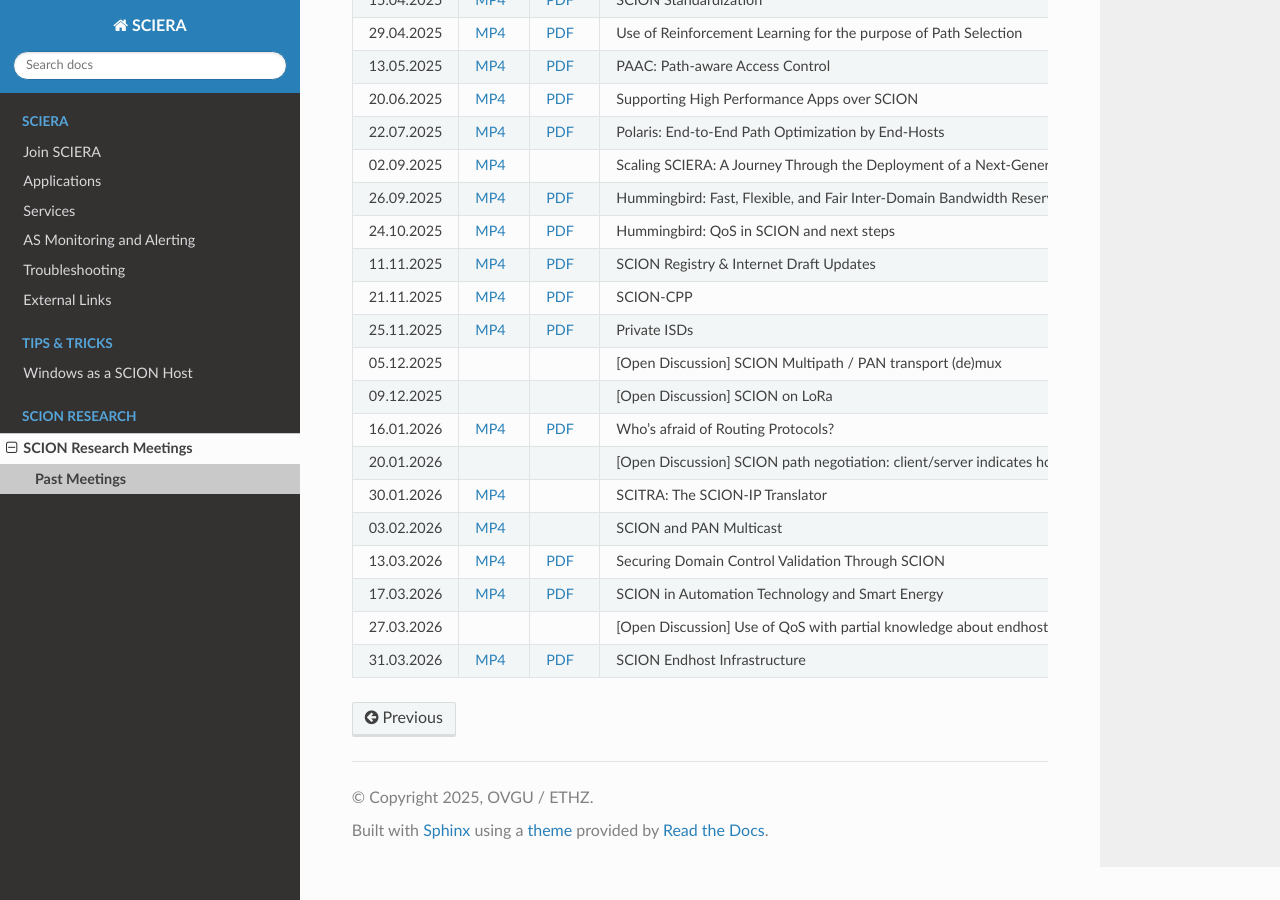
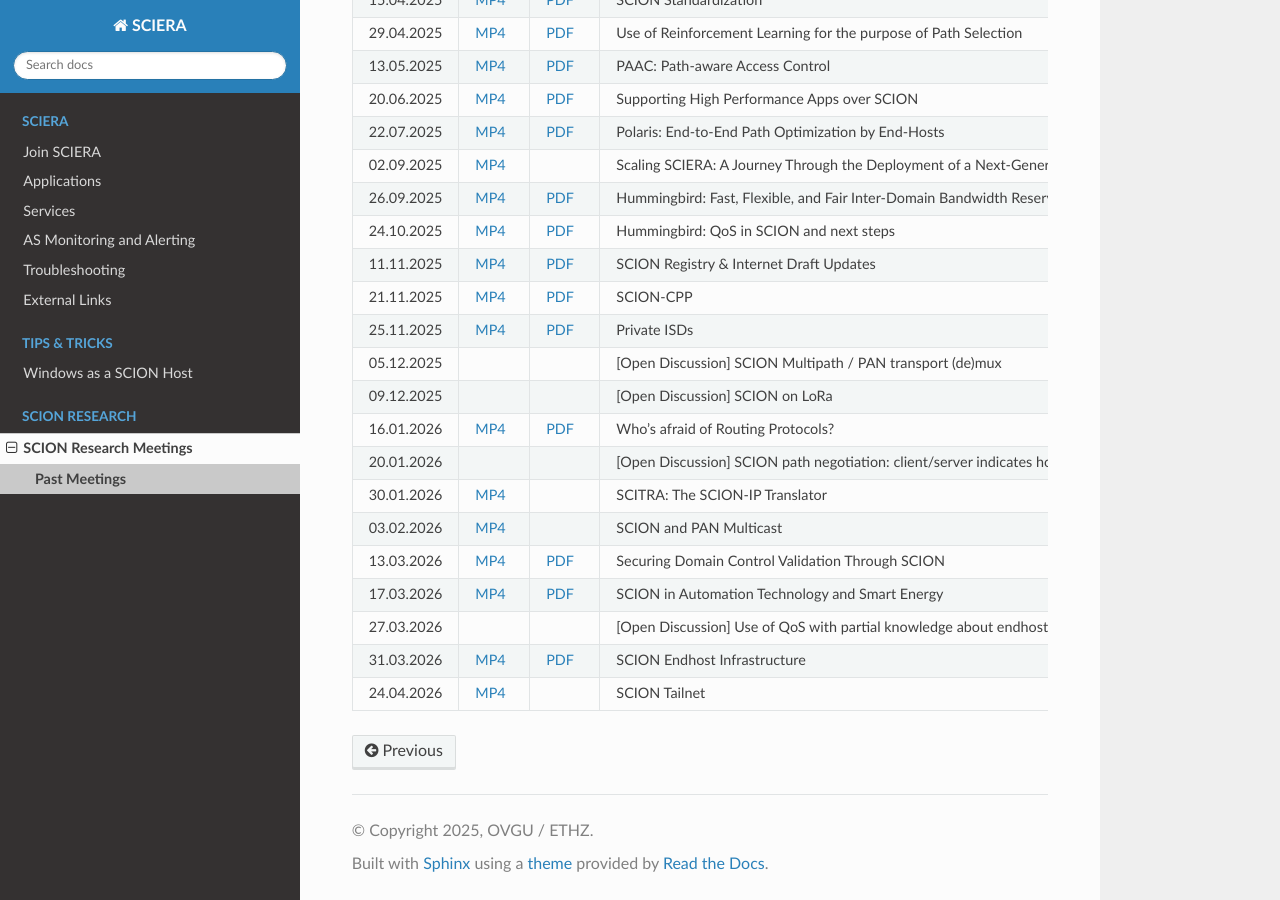
Before and after one commit to netsys-lab/scion-education-network-documentation, a Sphinx documentation site: the page built from docs/source/scion-research/meetings/past.rst, in a window 1280 px wide and 900 px high, scrolled down 917 px. Built offline with Sphinx 7.4.7 and the Read the Docs theme 3.1.0, drawn with Linux system fonts in a browser that asks for light colours.

Commit message:
Add Tailnet video.

```diff
--- a/docs/source/scion-research/meetings/past.rst
+++ b/docs/source/scion-research/meetings/past.rst
@@ -261,3 +261,9 @@ We keep an archive of past SCION research meetings:
       - SCION Endhost Infrastructure
       - Stefan Dietiker (Anapaya)
       -
+    * - 24.04.2026
+      - `MP4 <https://drive.google.com/file/d/1ufEyctaKB8BtfKuEeTrOE2l6E63zZr4o/view>`__
+      -
+      - SCION Tailnet
+      - Tony John (OVGU Magdeburg)
+      -
```
